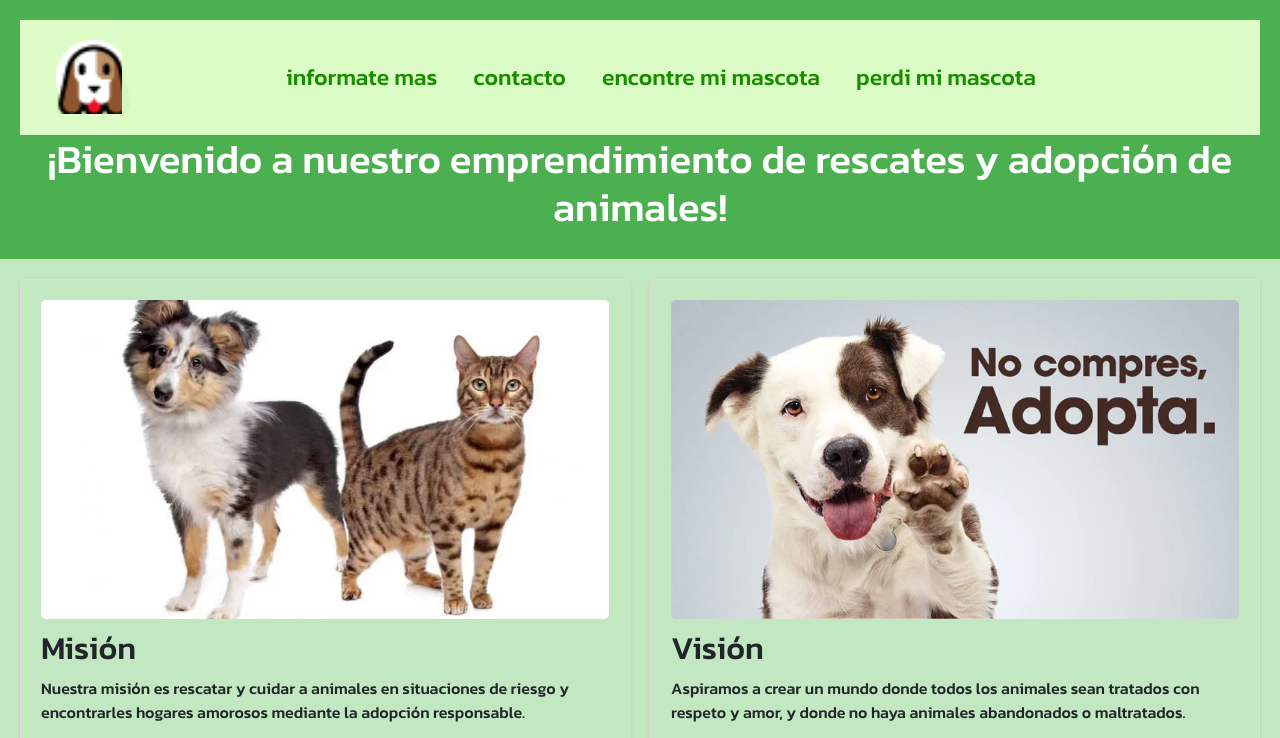
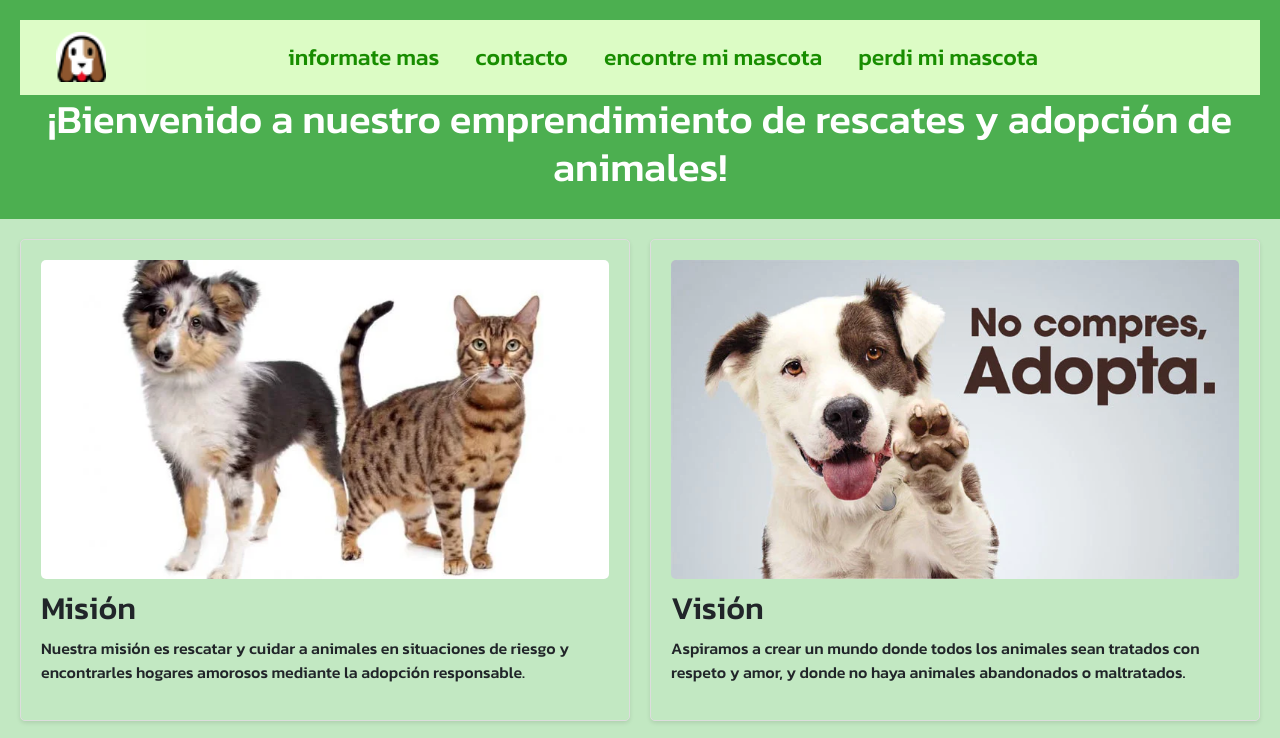
Before and after one commit to RTCrosendocasanas/Pf-Casa-as, a website: page pages/info.html in a window 1280 px wide. Shown: the top 738 px of the page. Drawn offline with nearby package versions, Linux system fonts and the light colour scheme.

Commit message:
retoques del nav, y botones de volver a inicio y colores

```diff
--- a/pages/info.html
+++ b/pages/info.html
@@ -28,7 +28,7 @@
     <title>Rescataditos</title>
   </head>
   <body>
-    <header>
+    <header class="informacion">
       <nav class="navbar navbar-expand-lg bg-body-tertiary navegacion">
         <div class="container-fluid">
           <a class="navbar-brand" href="../index.html">
@@ -115,8 +115,8 @@
           </p>
         </div>
       </section>
+      <a href="../index.html"><button>Volver inicio</button></a>
     </main>
-    <a href="../index.html"><button>Volver inicio</button></a>
     <footer>
       <div class="info">
         <p>Seguinos en nuestras redes para mantenerte informado</p>
--- a/scss/_inicio.scss
+++ b/scss/_inicio.scss
@@ -1,4 +1,7 @@
 //portada
+.inicio {
+  background-color: $secondaryColor;
+}
 header {
   position: relative;
   height: 100%;
--- a/scss/_nav.scss
+++ b/scss/_nav.scss
@@ -2,18 +2,27 @@
 .navbar {
   padding: 0;
 }
-
+// boton nav
+.navegacion {
+  .navbar-brand {
+    .mx-4 {
+      width: 50px;
+      height: auto;
+      margin-right: 20px;
+    }
+  }
+}
 .navegacion {
   div {
     width: 100%;
     background-color: $secondaryColor;
     font-size: 1.2em;
-    padding-right: 20px;
+    padding-right: 30px;
     ul {
       li {
         a {
           color: $primary-color;
-          padding: 40px;
+          padding: 20px;
           margin-right: 20px;
           @media (min-width: 280px) and (max-width: 991px) {
             margin-right: 0px;
```
Also changed, not shown: pages/contacto.html (+1 -1 lines), pages/encontre.html (+1 -1 lines), pages/otro.html (+1 -1 lines), css/main.css.
